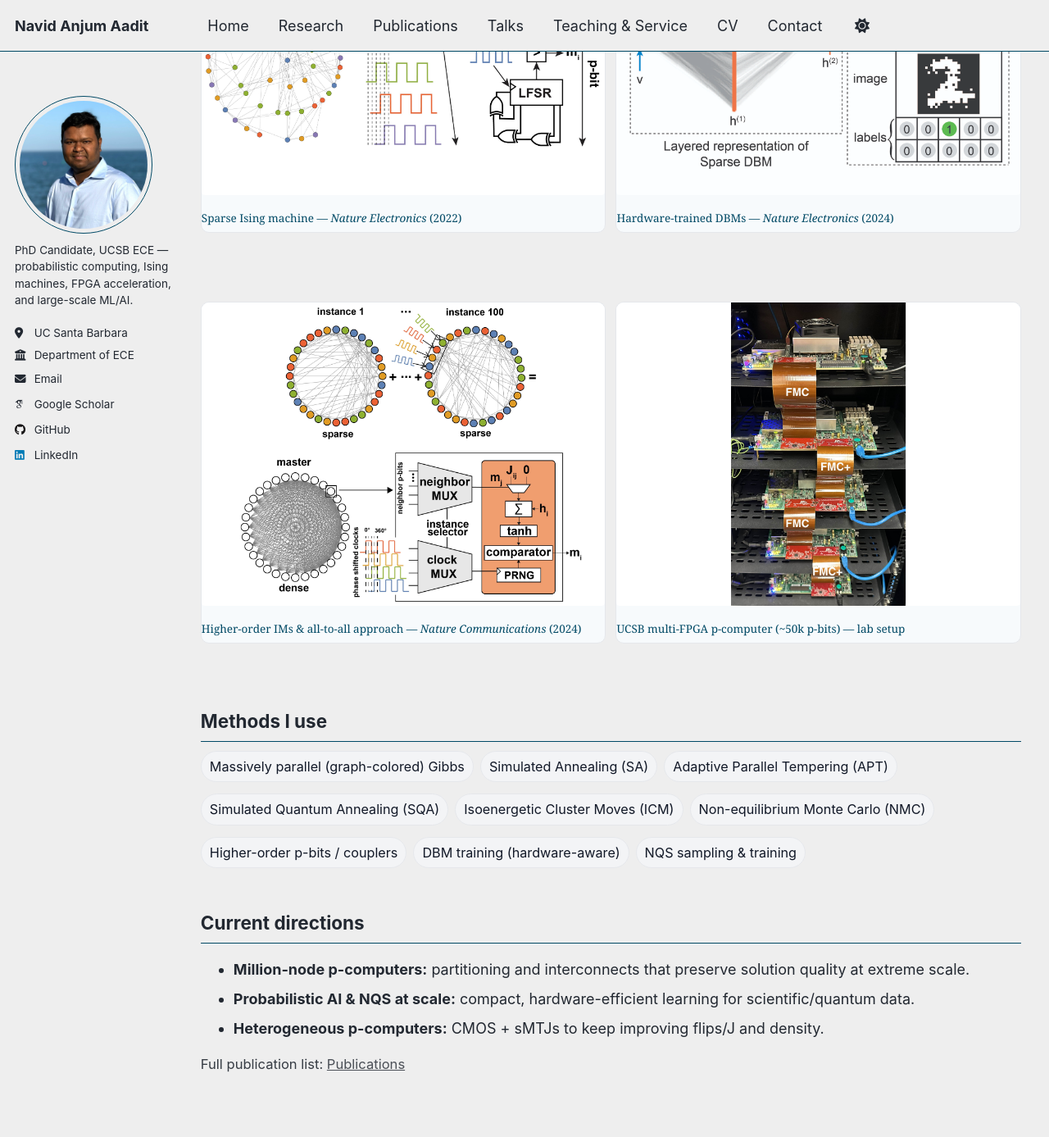
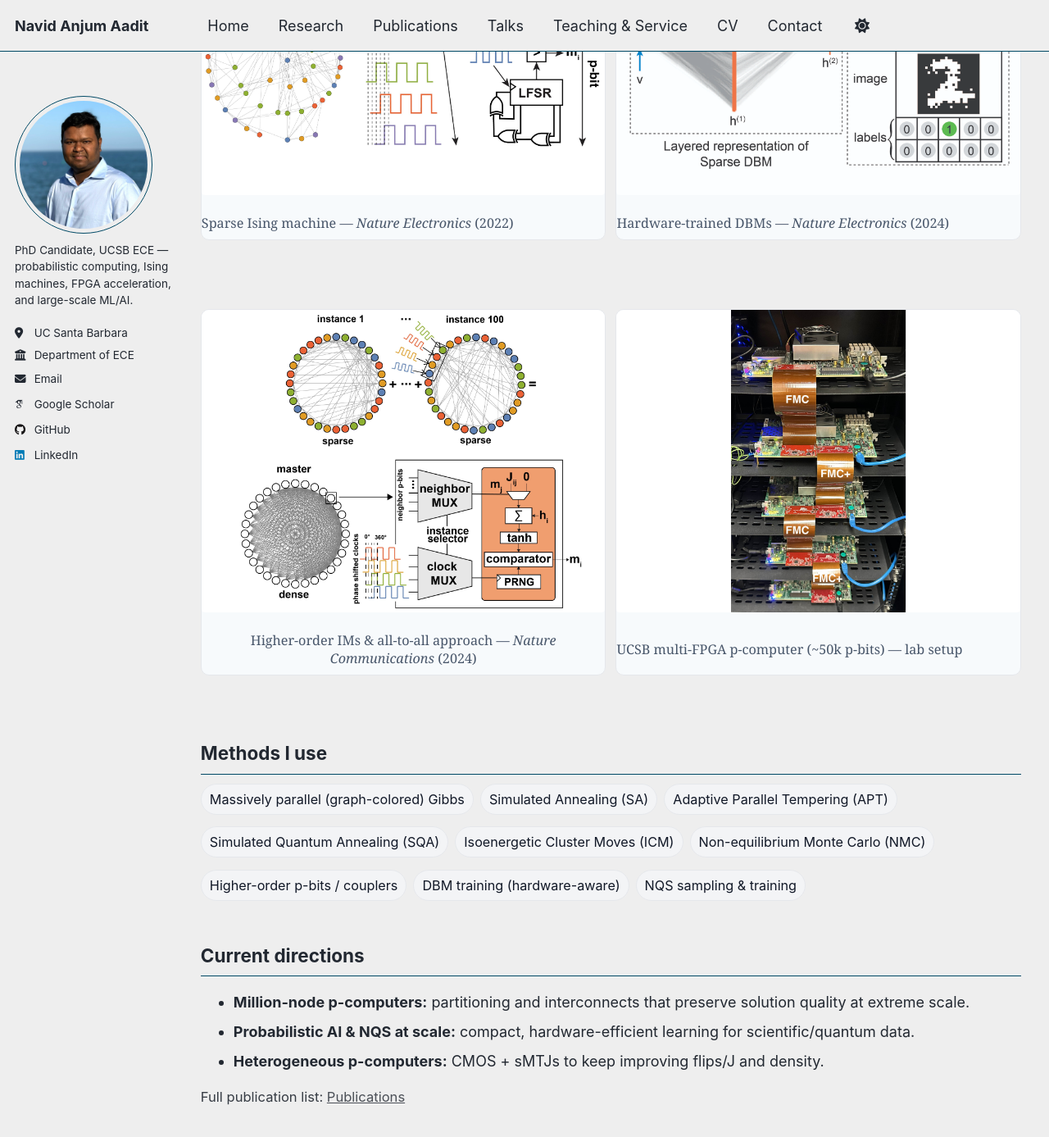
Before and after one commit to navidaadit/navidaadit.github.io, a Jekyll site: the page built from _pages/research.md, in a window 1280 px wide and 1400 px high, scrolled down 1681 px. Shown: the top 1387 px of the window at 82% size. Built offline with Jekyll 4.4.1, drawn with Linux system fonts in a browser that asks for light colours; some web fonts are replaced.

Commit message:
Update _custom.scss

```diff
--- a/_sass/_custom.scss
+++ b/_sass/_custom.scss
@@ -378,3 +378,21 @@ body.dark,
   word-break:normal !important;
   max-width:100% !important;
 }
+
+/* ===========================================================
+   FINAL OVERRIDE: Force-center all Spotlight captions
+   (wins over the global ".figure-card * { text-align:left !important; }")
+   =========================================================== */
+.page__content .gallery-2x2 .figure-card > figcaption,
+.page__content .gallery-2x2 .figure-card > .figcap {
+  text-align: center !important;
+  margin-top: 6px;
+  font-size: 0.9rem;
+  line-height: 1.35;
+  color: var(--footer-fg, #475569);
+  display: block;
+}
+.page__content .gallery-2x2 .figure-card > figcaption *,
+.page__content .gallery-2x2 .figure-card > .figcap * {
+  text-align: inherit !important; /* keep links/spans centered too */
+}
```
